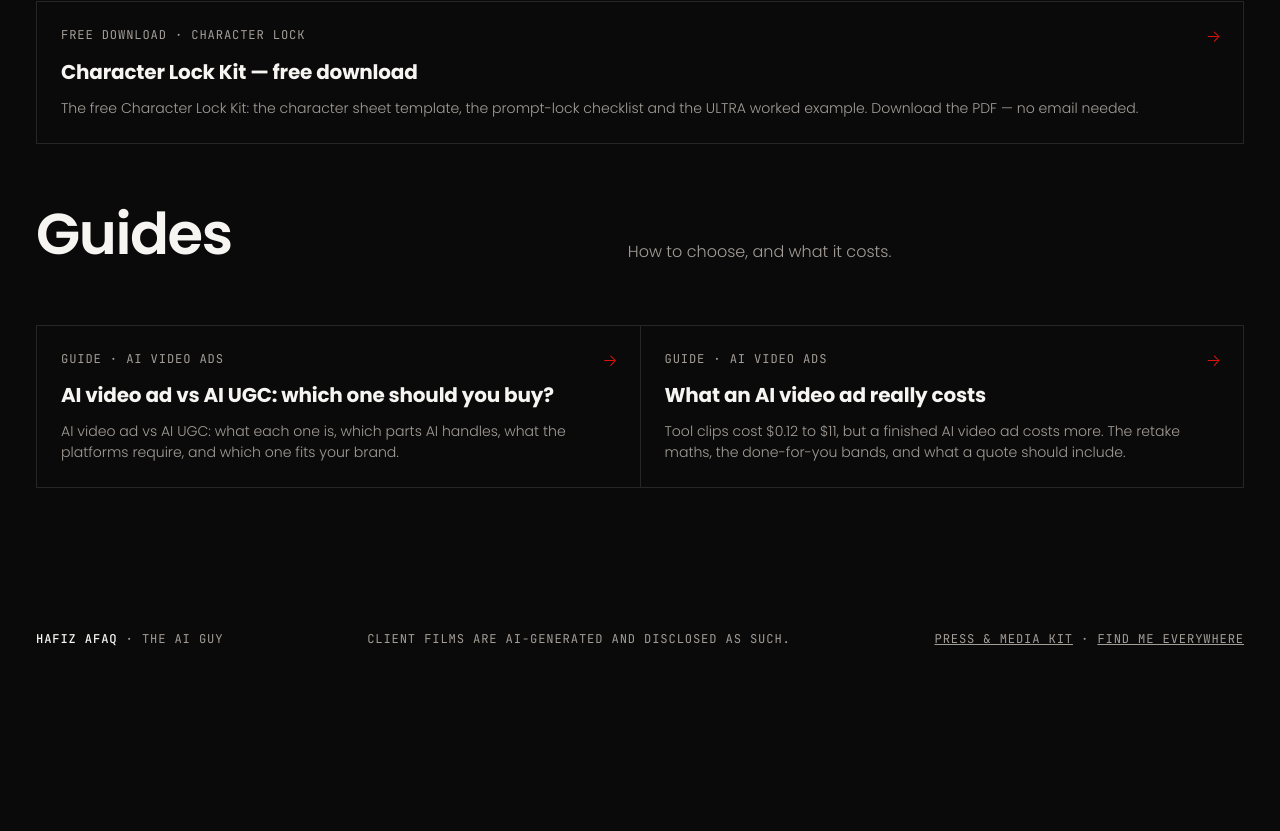
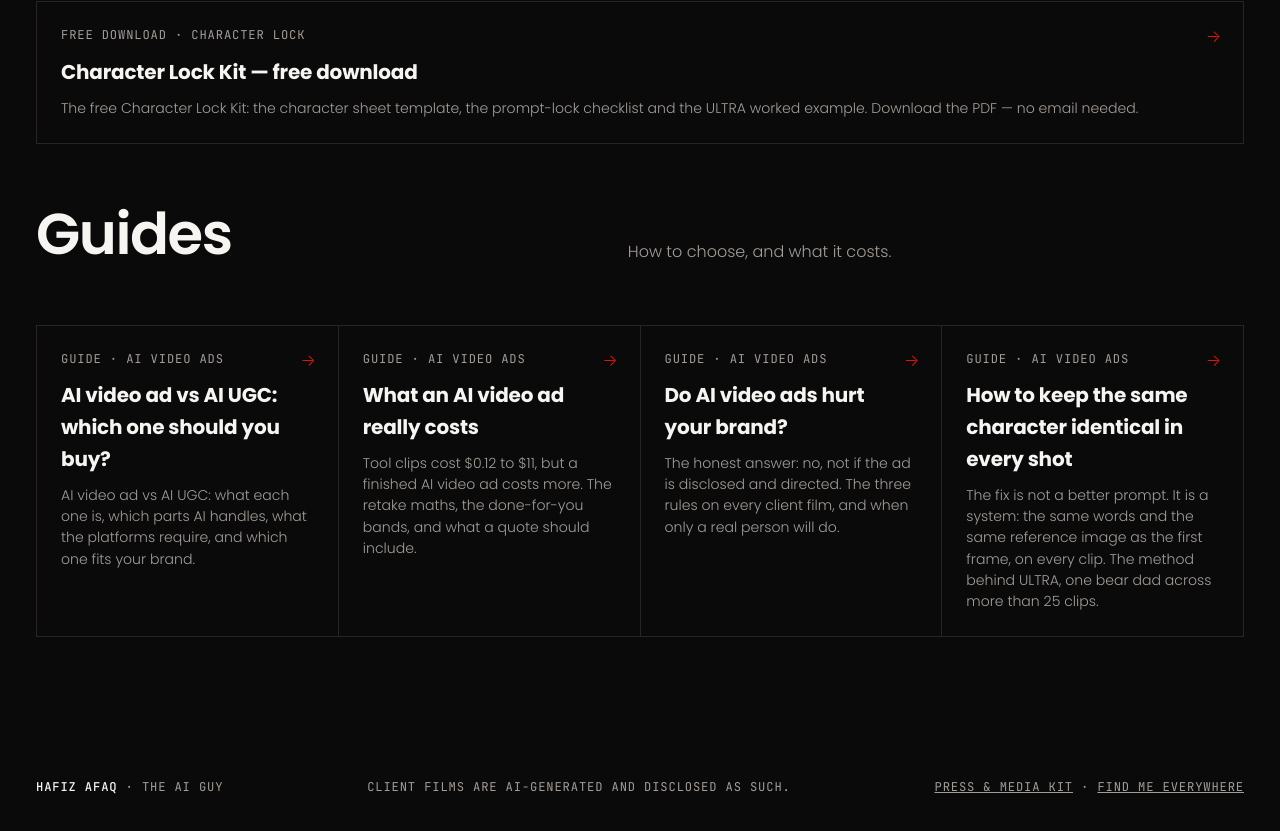
Before and after one commit to HafizAfaqnasir/hafiz-afaq-portfolio, a plain HTML site: page services/index.html in a window 1280 px wide. Shown: the part 1149-1980 px from the top of the page. Before the commit the page ends 1832 px from the top, so only its background shows below. Drawn offline with Linux system fonts and the light colour scheme.

Commit message:
P2B SEO (Guides hub fix): list all 4 guides on /services/ hub (trust + character cards added)

```diff
--- a/services/index.html
+++ b/services/index.html
@@ -569,7 +569,7 @@ body.th-open{overflow:hidden}
   <div class="sec-head" style="margin-top:clamp(34px,5vw,60px)"><h2>Free tools</h2><p>Free downloads from the work above — no email needed.</p></div>
   <div class="svcs"><a href="/services/character-lock-kit/"><span class="slate">Free download · Character Lock</span><b>Character Lock Kit — free download</b><small>The free Character Lock Kit: the character sheet template, the prompt-lock checklist and the ULTRA worked example. Download the PDF — no email needed.</small><i aria-hidden="true">→</i></a></div>
   <div class="sec-head" style="margin-top:clamp(34px,5vw,60px)"><h2>Guides</h2><p>How to choose, and what it costs.</p></div>
-  <div class="svcs"><a href="/guides/ai-video-ad-vs-ai-ugc/"><span class="slate">Guide · AI video ads</span><b>AI video ad vs AI UGC: which one should you buy?</b><small>AI video ad vs AI UGC: what each one is, which parts AI handles, what the platforms require, and which one fits your brand.</small><i aria-hidden="true">→</i></a><a href="/guides/what-an-ai-video-ad-costs/"><span class="slate">Guide · AI video ads</span><b>What an AI video ad really costs</b><small>Tool clips cost $0.12 to $11, but a finished AI video ad costs more. The retake maths, the done-for-you bands, and what a quote should include.</small><i aria-hidden="true">→</i></a></div>
+  <div class="svcs"><a href="/guides/ai-video-ad-vs-ai-ugc/"><span class="slate">Guide · AI video ads</span><b>AI video ad vs AI UGC: which one should you buy?</b><small>AI video ad vs AI UGC: what each one is, which parts AI handles, what the platforms require, and which one fits your brand.</small><i aria-hidden="true">→</i></a><a href="/guides/what-an-ai-video-ad-costs/"><span class="slate">Guide · AI video ads</span><b>What an AI video ad really costs</b><small>Tool clips cost $0.12 to $11, but a finished AI video ad costs more. The retake maths, the done-for-you bands, and what a quote should include.</small><i aria-hidden="true">→</i></a><a href="/guides/do-ai-video-ads-hurt-your-brand/"><span class="slate">Guide · AI video ads</span><b>Do AI video ads hurt your brand?</b><small>The honest answer: no, not if the ad is disclosed and directed. The three rules on every client film, and when only a real person will do.</small><i aria-hidden="true">→</i></a><a href="/guides/keep-same-character-identical-ai-video/"><span class="slate">Guide · AI video ads</span><b>How to keep the same character identical in every shot</b><small>The fix is not a better prompt. It is a system: the same words and the same reference image as the first frame, on every clip. The method behind ULTRA, one bear dad across more than 25 clips.</small><i aria-hidden="true">→</i></a></div>
 </div></section>
 </main>
 <a class="btn btn-red mcta" id="mcta" href="/#contact">Start a project · brief in 30s <span aria-hidden="true">→</span></a>
```
